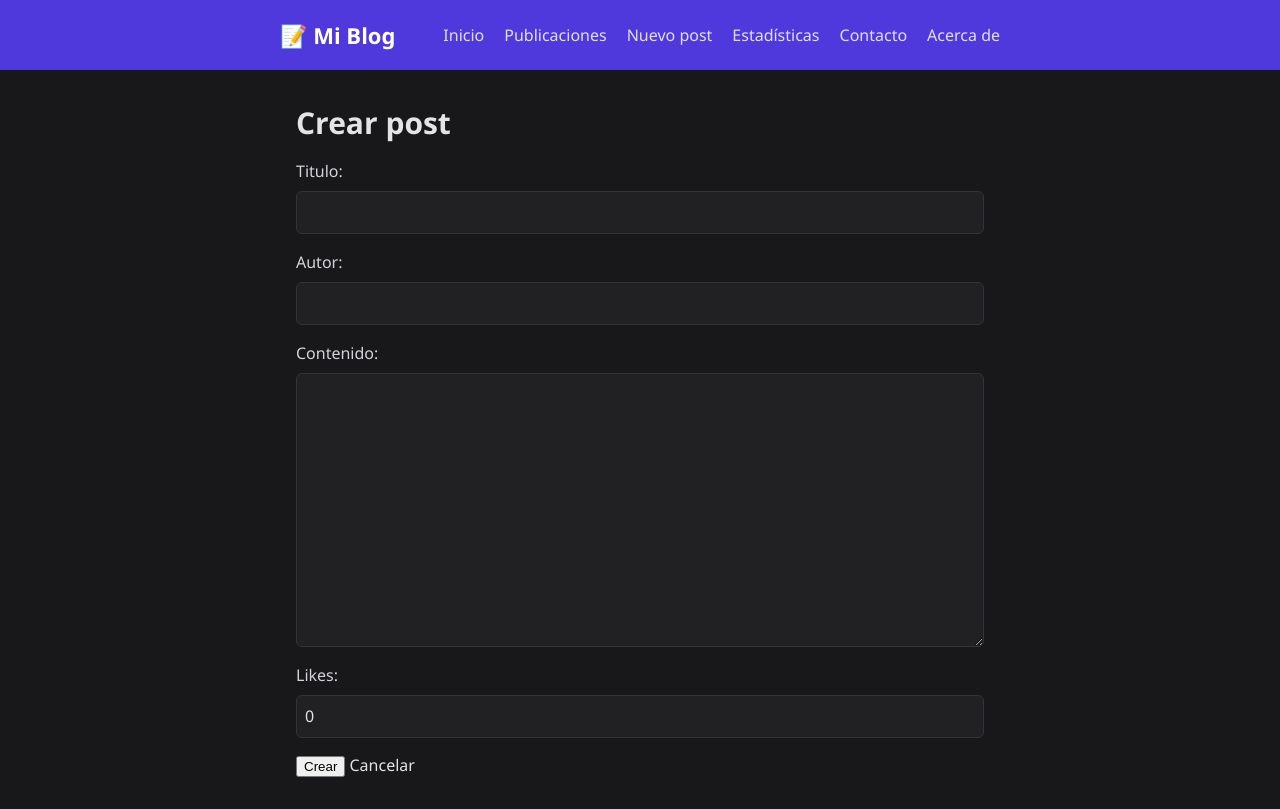
After one commit to Belen2511/Proyecto-Final--Blog_Djando, a Django app: page /posts/nuevo/ in a window 1280 px wide. The commit adds this page. Run offline with Django 5.2, Linux system fonts and the light colour scheme.

Commit message:
Agrefo slug, busqueda, editar/eliminar posts, estadisticas y contacto

```diff
--- a/posts/forms.py
+++ b/posts/forms.py
@@ -7,3 +7,14 @@ class PostForm(forms.ModelForm):
     class Meta:
         model = Post
         fields = ["titulo", "autor", "contenido", "likes"]
+
+
+class BuscarForm(forms.Form):
+    q = forms.CharField(label="Título", required=False)
+    autor = forms.CharField(label="Autor", required=False)
+
+
+class ContactoForm(forms.Form):
+    nombre = forms.CharField(max_length=100)
+    email = forms.EmailField()
+    mensaje = forms.CharField(widget=forms.Textarea)
--- a/posts/models.py
+++ b/posts/models.py
@@ -1,4 +1,5 @@
 from django.db import models
+from django.utils.text import slugify
 
 
 class ContenidoBase(models.Model):
@@ -24,6 +25,7 @@ class Post(ContenidoBase):
     ]
 
     titulo = models.CharField(max_length=200)
+    slug = models.SlugField(max_length=220, unique=True, blank=True)
     contenido = models.TextField(blank=True)
     estado = models.CharField(
         max_length=10,
@@ -37,6 +39,16 @@ class Post(ContenidoBase):
     def __str__(self):
         return self.titulo
 
+    def save(self, *args, **kwargs):
+        if not self.slug:
+            base = slugify(self.titulo)[:200] or "post"
+            slug, n = base, 2
+            while Post.objects.exclude(pk=self.pk).filter(slug=slug).exists():
+                slug = f"{base}-{n}"
+                n += 1
+            self.slug = slug
+        super().save(*args, **kwargs)
+
 
 class Comentario(ContenidoBase):
     post = models.ForeignKey(
--- a/posts/templates/posts/base.html
+++ b/posts/templates/posts/base.html
@@ -15,6 +15,8 @@
                 <li><a href="{% url 'inicio' %}">Inicio</a></li>
                 <li><a href="{% url 'lista_posts' %}">Publicaciones</a></li>
                 <li><a href="{% url 'nuevo_post' %}">Nuevo post</a></li>
+                <li><a href="{% url 'estadisticas' %}">Estadísticas</a></li>
+                <li><a href="{% url 'contacto' %}">Contacto</a></li>
                 <li><a href="{% url 'acerca' %}">Acerca de</a></li>
             </ul>
         </nav>
--- /dev/null
+++ b/posts/templates/posts/post_form.html
@@ -0,0 +1,12 @@
+{% extends "posts/base.html" %}
+{% block title %}{{ titulo_pagina }}{% endblock %}
+{% block content %}
+<h1>{{ titulo_pagina }}</h1>
+
+<form method="post">
+  {% csrf_token %}
+  {{ form.as_p }}
+  <button type="submit">{{ texto_boton }}</button>
+  <a href="{% url 'lista_posts' %}">Cancelar</a>
+</form>
+{% endblock %}
--- a/posts/urls.py
+++ b/posts/urls.py
@@ -6,6 +6,10 @@ urlpatterns = [
     path("", views.inicio, name="inicio"),
     path("acerca/", views.acerca, name="acerca"),
     path("posts/", views.lista_posts, name="lista_posts"),
-    path("post/<int:pk>/", views.detalle_post, name="detalle_post"),
-    path("nuevo/", views.nuevo_post, name="nuevo_post"),
+    path("posts/nuevo/", views.crear_post, name="nuevo_post"),
+    path("posts/<slug:slug>/", views.detalle_post, name="detalle_post"),
+    path("posts/<slug:slug>/editar/", views.editar_post, name="editar_post"),
+    path("posts/<slug:slug>/eliminar/", views.eliminar_post, name="eliminar_post"),
+    path("estadisticas/", views.estadisticas, name="estadisticas"),
+    path("contacto/", views.contacto, name="contacto"),
 ]
--- a/posts/views.py
+++ b/posts/views.py
@@ -1,11 +1,8 @@
-from django.core.paginator import Paginator
 from django.db.models import Avg
 from django.shortcuts import get_object_or_404, redirect, render
 
-from .forms import PostForm
+from .forms import BuscarForm, ContactoForm, PostForm
 from .models import Post
-
-POSTS_POR_PAGINA = 5
 
 
 def inicio(request):
@@ -17,30 +14,75 @@ def acerca(request):
 
 
 def lista_posts(request):
-    posts = Post.objects.filter(estado=Post.PUBLICADO).order_by("-fecha_creacion")
-    promedio = posts.aggregate(promedio=Avg("likes"))["promedio"] or 0
-    mas_popular = posts.order_by("-likes").first()
-    page_obj = Paginator(posts, POSTS_POR_PAGINA).get_page(request.GET.get("page"))
-    context = {
-        "posts": page_obj,
-        "page_obj": page_obj,
-        "promedio": round(promedio, 1),
-        "mas_popular": mas_popular,
-    }
-    return render(request, "posts/lista_posts.html", context)
+    posts = Post.objects.all()
+    form = BuscarForm(request.GET or None)  # GET: unbound si no hay parámetros
+    if form.is_valid():
+        q = form.cleaned_data["q"]
+        autor = form.cleaned_data["autor"]
+        if q:
+            posts = posts.filter(titulo__icontains=q)
+        if autor:
+            posts = posts.filter(autor__iexact=autor)
+    return render(request, "posts/lista_posts.html", {"posts": posts, "form": form})
 
 
-def detalle_post(request, pk):
-    post = get_object_or_404(Post, pk=pk)
-    return render(request, "posts/detalle.html", {"post": post})
+def detalle_post(request, slug):
+    post = get_object_or_404(Post, slug=slug)
+    return render(request, "posts/detalle_post.html", {"post": post})
 
 
-def nuevo_post(request):
+def crear_post(request):
     if request.method == "POST":
         form = PostForm(request.POST)
         if form.is_valid():
-            form.save()
-            return redirect("lista_posts")
+            post = form.save()
+            return redirect("detalle_post", slug=post.slug)
     else:
         form = PostForm()
-    return render(request, "posts/nuevo.html", {"form": form})
+    return render(request, "posts/post_form.html", {
+        "form": form, "titulo_pagina": "Crear post", "texto_boton": "Crear",
+    })
+
+
+def editar_post(request, slug):
+    post = get_object_or_404(Post, slug=slug)
+    if request.method == "POST":
+        form = PostForm(request.POST, instance=post)  # instance => UPDATE, no INSERT
+        if form.is_valid():
+            form.save()
+            return redirect("detalle_post", slug=post.slug)
+    else:
+        form = PostForm(instance=post)
+    return render(request, "posts/post_form.html", {
+        "form": form, "titulo_pagina": "Editar post", "texto_boton": "Guardar cambios",
+    })
+
+
+def eliminar_post(request, slug):
+    post = get_object_or_404(Post, slug=slug)
+    if request.method == "POST":
+        post.delete()
+        return redirect("lista_posts")
+    return render(request, "posts/post_confirm_delete.html", {"post": post})
+
+
+def estadisticas(request):
+    """Equivalente a la opción 5 del menú de consola, pero con el ORM."""
+    posts = Post.objects.all()
+    contexto = {
+        "total": posts.count(),
+        "promedio": posts.aggregate(p=Avg("likes"))["p"],
+        "mas_popular": posts.order_by("-likes").first(),
+    }
+    return render(request, "posts/estadisticas.html", contexto)
+
+
+def contacto(request):
+    if request.method == "POST":
+        form = ContactoForm(request.POST)
+        if form.is_valid():
+            nombre = form.cleaned_data["nombre"]
+            return render(request, "posts/contacto_exito.html", {"nombre": nombre})
+    else:
+        form = ContactoForm()
+    return render(request, "posts/contacto.html", {"form": form})
```
Also changed, not shown: posts/templates/posts/contacto.html (added, +10 -0 lines), posts/templates/posts/contacto_exito.html (added, +7 -0 lines), posts/templates/posts/detalle.html (deleted, +0 -10 lines), posts/templates/posts/detalle_post.html (added, +24 -0 lines), posts/templates/posts/estadisticas.html (added, +12 -0 lines), posts/templates/posts/lista_posts.html (+6 -20 lines), posts/templates/posts/nuevo.html (deleted, +0 -13 lines), posts/templates/posts/post_confirm_delete.html (added, +12 -0 lines), posts/migrations/0004_post_slug.py (added).
